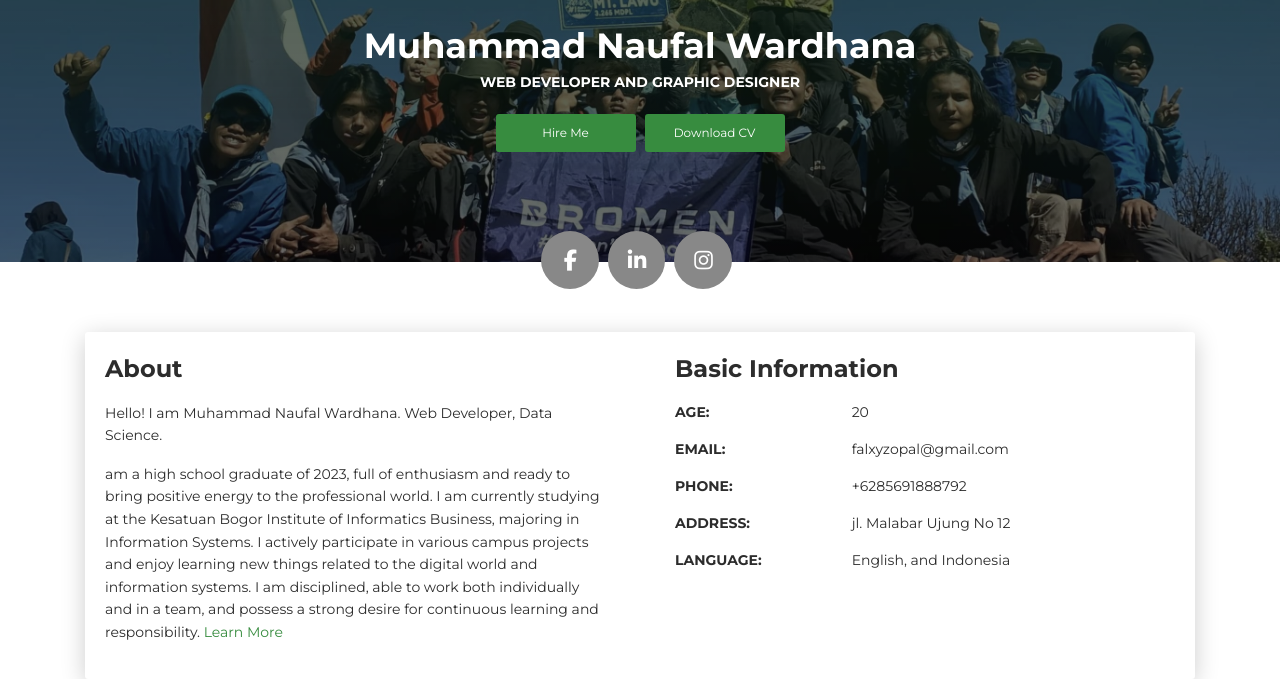
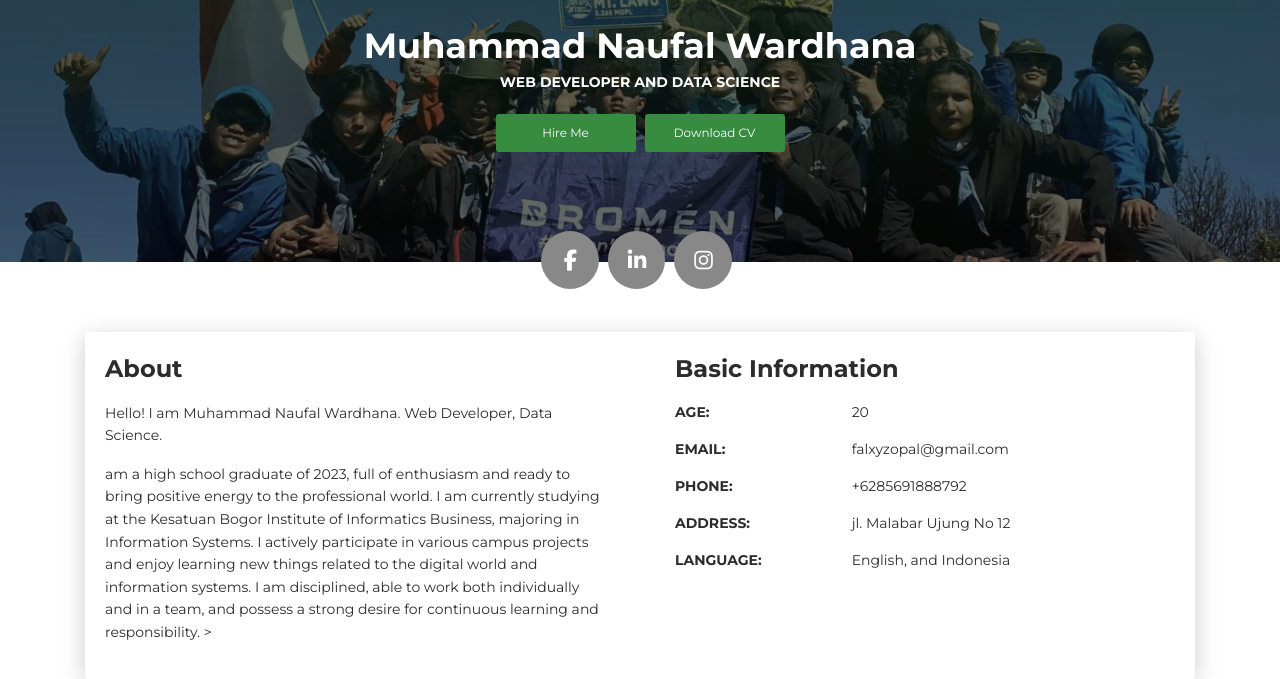
Before and after one commit to Falxyz25/Website-Personal, a plain HTML site: page index.html in a window 1280 px wide. Shown: the part 288-967 px from the top of the page. Drawn offline with Linux system fonts and the light colour scheme.

Commit message:
Update index.html

```diff
--- a/index.html
+++ b/index.html
@@ -96,7 +96,7 @@
                   </div>
                   <div class="h2 title">Muhammad Naufal Wardhana</div>
                   <p class="category text-white">
-                    Web Developer And Graphic Designer
+                    Web Developer And Data Science
                   </p>
                   <a
                     class="btn btn-primary smooth-scroll mr-2"
@@ -154,10 +154,6 @@
                     </p>
                     <p>
                      am a high school graduate of 2023, full of enthusiasm and ready to bring positive energy to the professional world. I am currently studying at the Kesatuan Bogor Institute of Informatics Business, majoring in Information Systems. I actively participate in various campus projects and enjoy learning new things related to the digital world and information systems. I am disciplined, able to work both individually and in a team, and possess a strong desire for continuous learning and responsibility.
-                      <a
-                        href="https://templateflip.com/templates/creative-cv/"
-                        target="_blank"
-                        >Learn More</a
                       >
                     </p>
                   </div>
```
